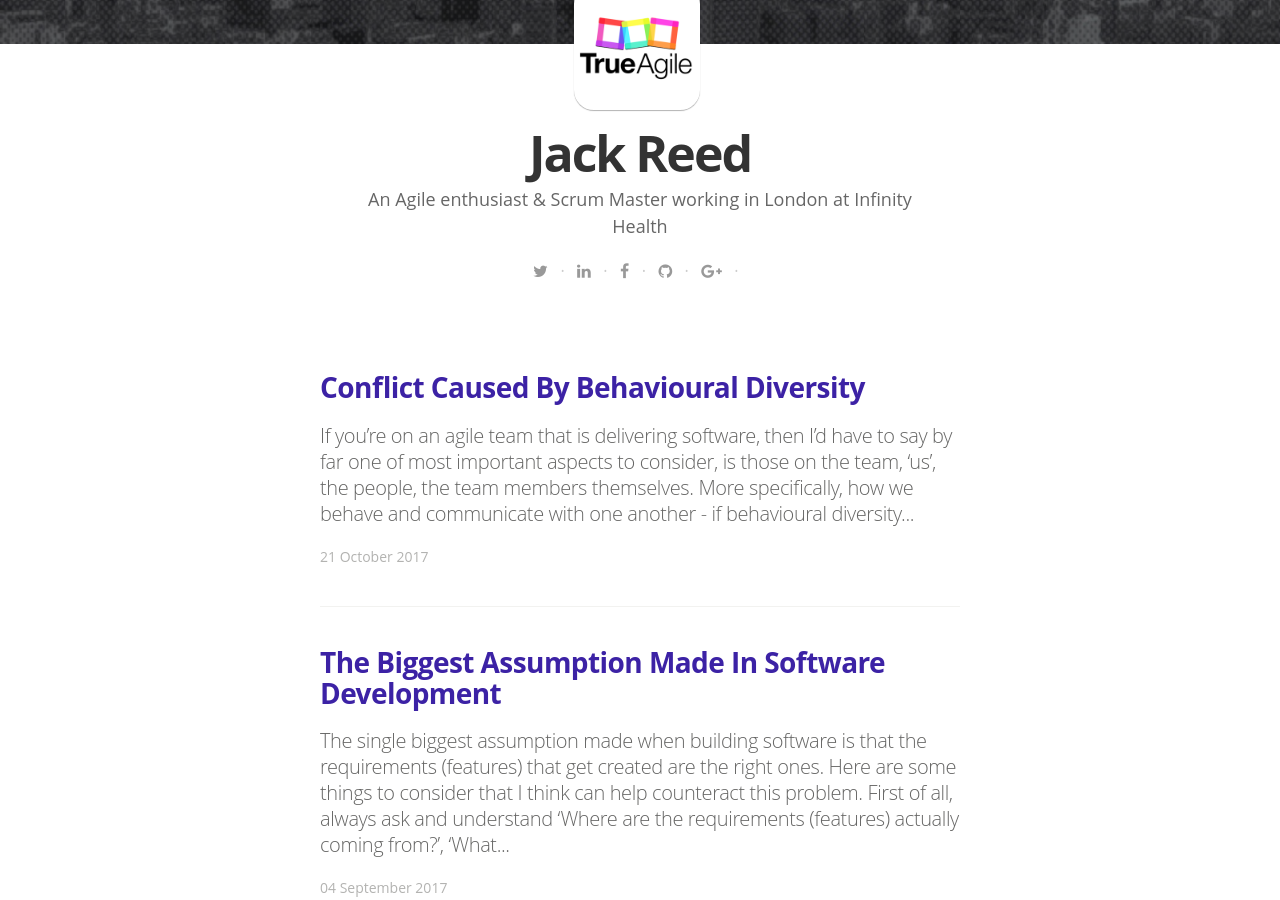
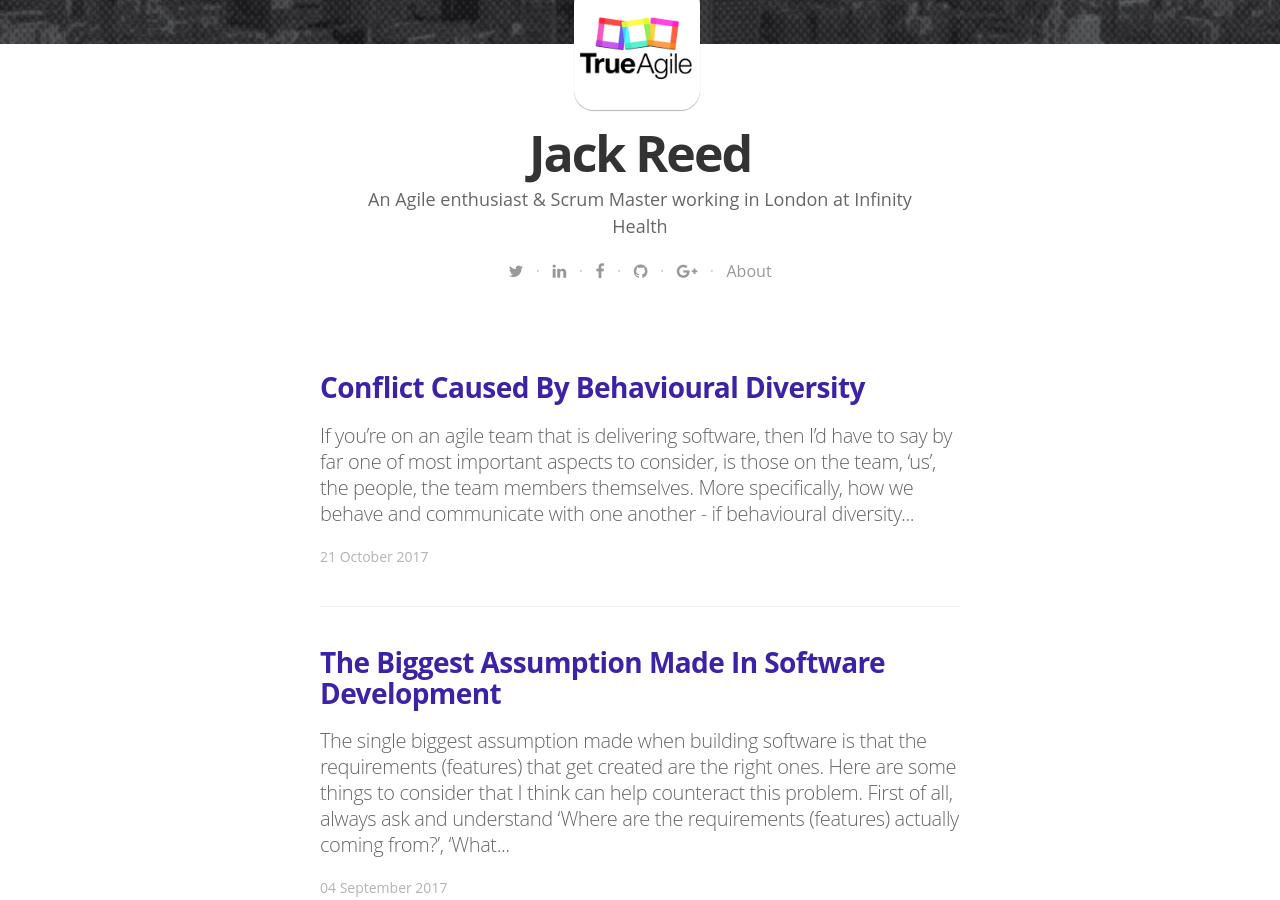
Before and after one commit to IamJackReed/JackReed, a Jekyll site: the page built from index.html, in a window 1280 px wide and 900 px high, scrolled down 406 px. Built offline with Jekyll 4.4.1, drawn with Linux system fonts in a browser that asks for light colours; nearby versions of some CDN libraries; some web fonts are replaced; the list of posts is cut into pages by our own code.

Commit message:
Update index.html

```diff
--- a/index.html
+++ b/index.html
@@ -23,6 +23,7 @@ layout: default
             &nbsp;&nbsp;·&nbsp;&nbsp;
         {% endif %}
       {% endfor %}
+      <a href={{ "/about/" | prepend: site.baseurl }}>About</a>
     </div>
 </header>
 
```
